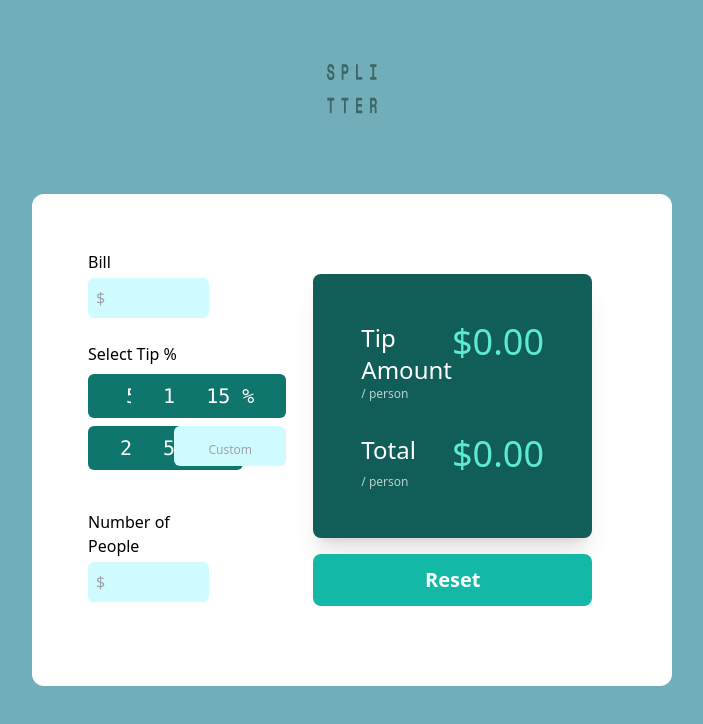
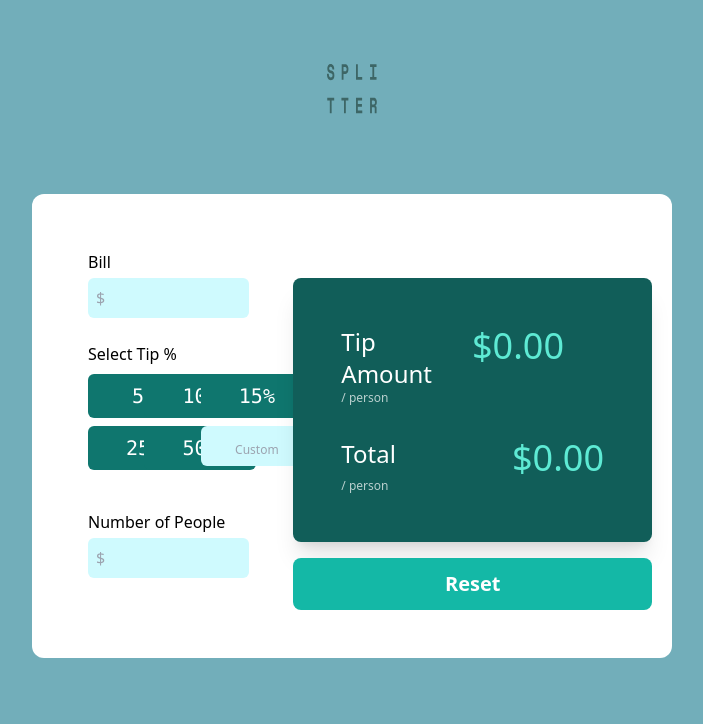
Before and after one commit to codewithahad01/tip-calculator-app, a Next.js app: page / in a window 1280 px wide. Shown: the top 724 px of the page, without its empty margins (288-991 px from the left). Built offline with nearby package versions, Linux system fonts and the light colour scheme.

Commit message:
gap divided between components;

```diff
--- a/pages/index.js
+++ b/pages/index.js
@@ -28,11 +28,11 @@ export default function Home() {
             <input type='text' className='mt-1 w-full p-2 outline-teal-500 bg-cyan-100 rounded-md mb-6' placeholder='$'></input>
             <span className='text-md mb-4'>Select Tip %</span>
             <div className='grid grid-cols-2 gap-2 md:grid-cols-3 mt-2 lg:text-md xl:text-xl'>
-              <button className='p-2 bg-teal-700 rounded-md w-28 mx-auto text-white px-4 py-2 font-mono hover:bg-teal-500' type='button'>5 %</button>
-              <button className='p-2 bg-teal-700 rounded-md w-28 mx-auto text-white px-4 py-2 font-mono hover:bg-teal-500' type='button'>10 %</button>
-              <button className='p-2 bg-teal-700 rounded-md w-28 mx-auto text-white px-4 py-2 font-mono hover:bg-teal-500' type='button'>15 %</button>
-              <button className='p-2 bg-teal-700 rounded-md w-28 mx-auto text-white px-4 py-2 font-mono hover:bg-teal-500' type='button'>25 %</button>
-              <button className='p-2 bg-teal-700 rounded-md w-28 mx-auto text-white px-4 py-2 font-mono hover:bg-teal-500' type='button'>50 %</button>
+              <button className='p-2 bg-teal-700 rounded-md w-28 mx-auto text-white px-4 py-2 font-mono hover:bg-teal-500' type='button'>5%</button>
+              <button className='p-2 bg-teal-700 rounded-md w-28 mx-auto text-white px-4 py-2 font-mono hover:bg-teal-500' type='button'>10%</button>
+              <button className='p-2 bg-teal-700 rounded-md w-28 mx-auto text-white px-4 py-2 font-mono hover:bg-teal-500' type='button'>15%</button>
+              <button className='p-2 bg-teal-700 rounded-md w-28 mx-auto text-white px-4 py-2 font-mono hover:bg-teal-500' type='button'>25%</button>
+              <button className='p-2 bg-teal-700 rounded-md w-28 mx-auto text-white px-4 py-2 font-mono hover:bg-teal-500' type='button'>50%</button>
               <input type='text' className='outline-teal-500 w-28 mx-auto bg-cyan-100 p-1 h-10 rounded-md placeholder:text-xs placeholder:text-center' placeholder='Custom'></input>
             </div>
             <div className='mt-6 flex flex-col '>
@@ -44,22 +44,21 @@ export default function Home() {
       </div>
 
       {/* result component  */}
-            <div className='p-16 justify-center items-center'>
-              <div className='bg-teal-800 text-white p-6 rounded-lg shadow-xl text-xl lg:text-2xl lg:p-8 xl:p-12'>
+            <div className='p-1 md:mt-16 justify-center items-center'>
+              <div className='bg-teal-800 text-white p-6 rounded-lg shadow-xl text-xl lg:text-2xl md:p-10 lg:p-16 xl:p-12'>
 
-                    <div className='flex flex-row justify-between'>
-                      <p>Tip Amount</p>
-                      <span className='text-teal-300 text-3xl lg:text-4xl'>$0.00</span>
+                    <div className='flex flex-row justify-between md:justify-between'>
+                      <p className=''>Tip Amount</p>
+                      <span className='text-teal-300 text-3xl lg:text-4xl xl:px-10'>$0.00</span>
                     </div>
                     <div className='text-xs opacity-70'>
                       <span>/  person</span>
                     </div>
 
-                  <div className='flex flex-row justify-between mt-8'>
+                  <div className='flex flex-row justify-between mt-8 '>
                       <p>Total</p>
                       <span className='text-teal-300 text-3xl lg:text-4xl'>$0.00</span>
                     </div>
-
                     <div className='text-xs opacity-70'>
                       <span>/  person</span>
                     </div>
```
